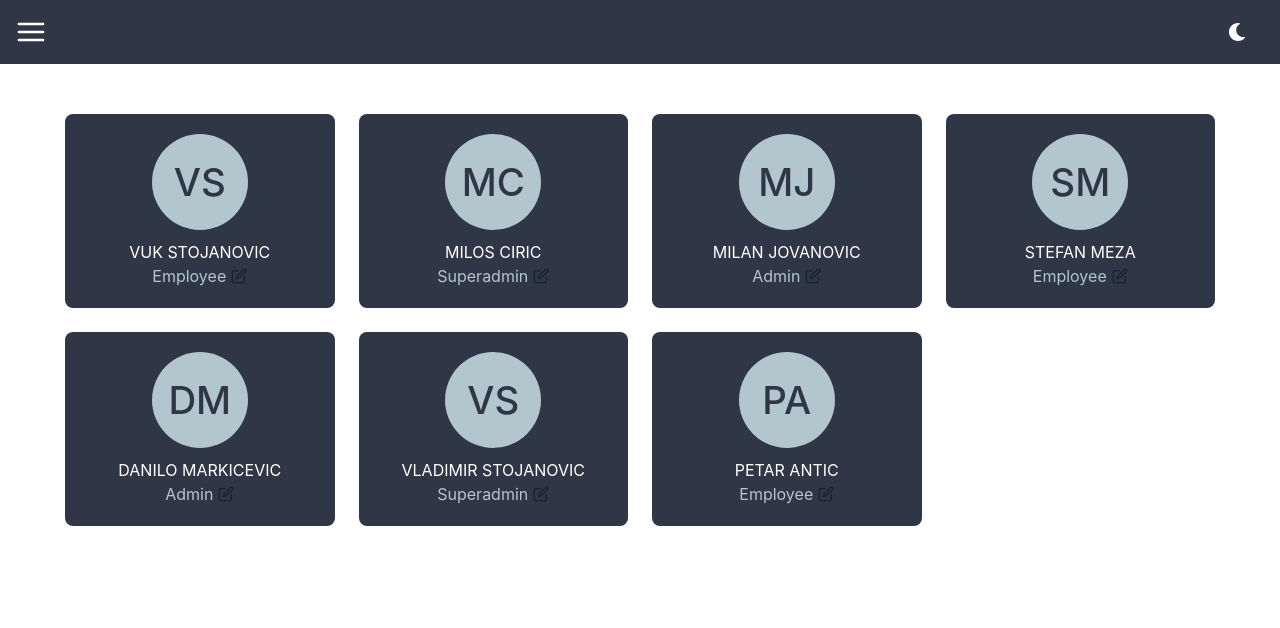
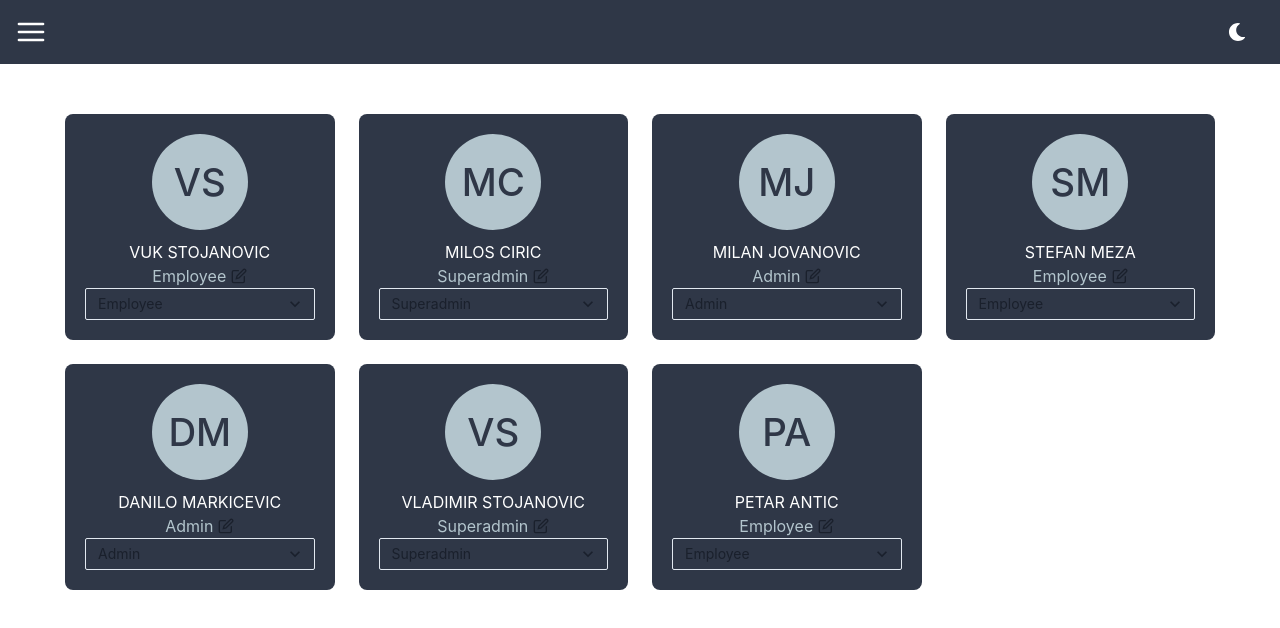
Before and after one commit to UrosDelic/bounty-hunters-fe, a React (Create React App) app: page /users in a window 1280 px wide. Shown: the top 628 px of the page. Built offline with nearby package versions, Linux system fonts and the light colour scheme.

Commit message:
[users-page] Add select

```diff
--- a/src/components/SingleUser.jsx
+++ b/src/components/SingleUser.jsx
@@ -30,11 +30,11 @@ function SingleUser({ name, role }) {
         </Text>
         <EditIcon cursor="pointer" />
       </Flex>
-      {/* <Select size="sm" defaultValue={role}>
+      <Select size="sm" defaultValue={role}>
         <option value="employee">Employee</option>
         <option value="admin">Admin</option>
         <option value="superadmin">Superadmin</option>
-      </Select> */}
+      </Select>
     </Flex>
   );
 }
```
